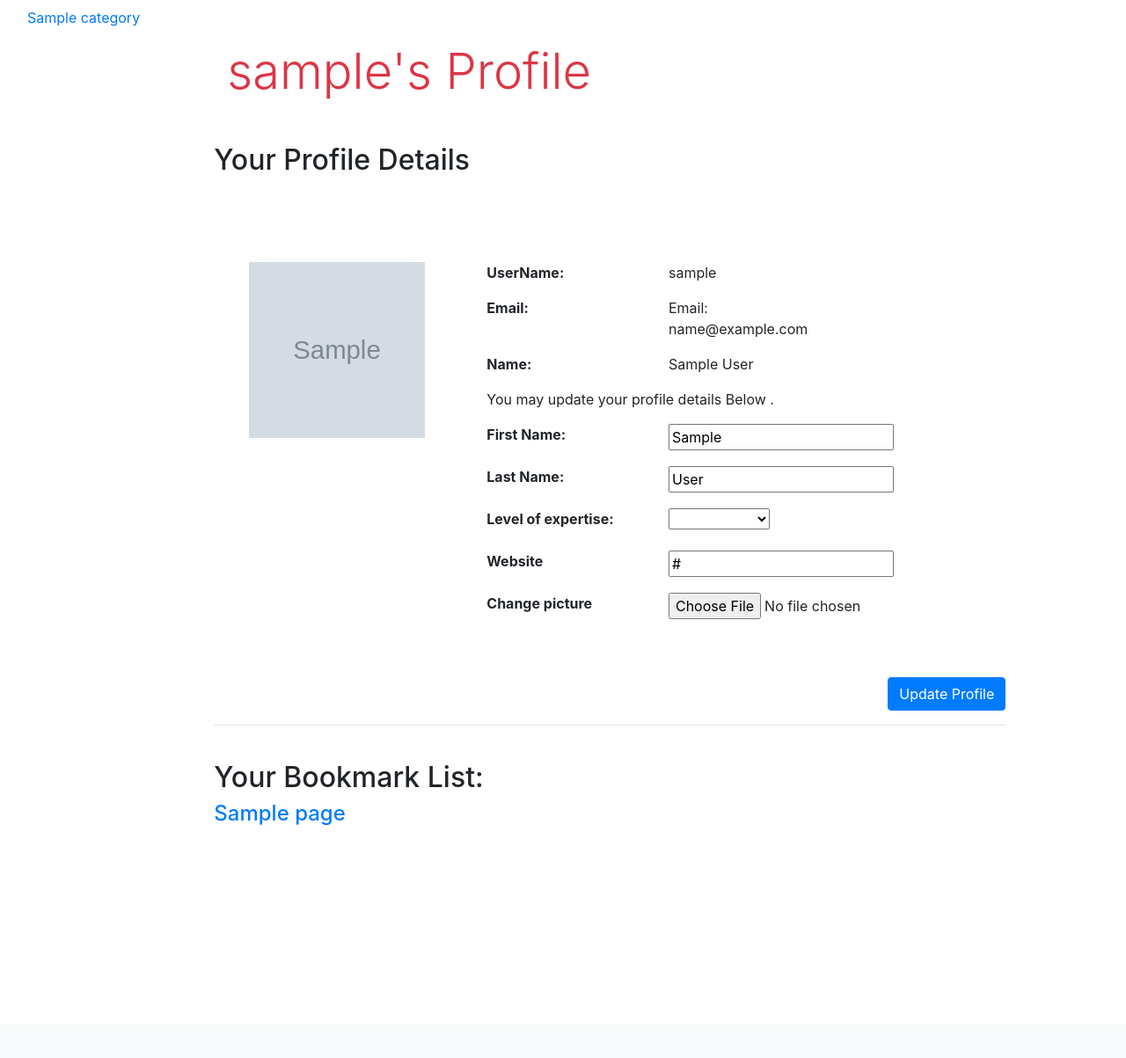
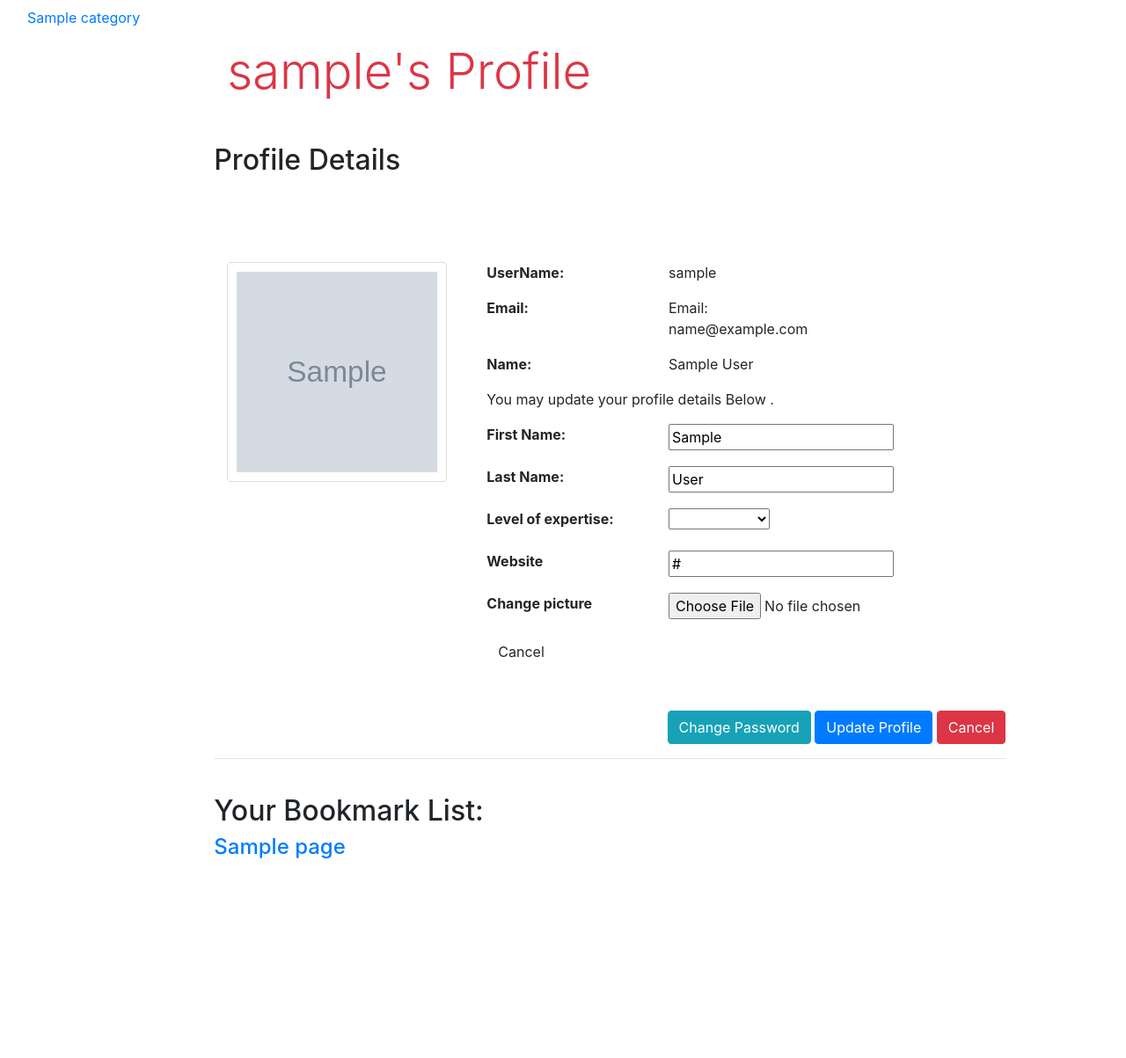
Before and after one commit to danielyipyip/ITECH_project, a Django app: a page that uses templates/rango/userprofile.html in a window 1280 px wide. Shown: the part 118-1321 px from the top of the page at 88% size. Before the commit the page ends 1056 px from the top, so only its background shows below. Run offline with Django 3.2, Linux system fonts and the light colour scheme; a user stored in the database is signed in; tables that the repository leaves empty hold one stand-in row (values such as "Sample post"); grey boxes marked "Sample" are stand-in pictures; some libraries are stand-ins or nearby versions.

Commit message:
Added Profile Link

```diff
--- a/templates/rango/page.html
+++ b/templates/rango/page.html
@@ -85,7 +85,7 @@
                         No Comments
                     {% else %}
                         {% for comment in comments %}
-                            <Strong>{{ comment.user.username }} - {{ comment.time }} <br/></Strong>
+                            <Strong><a href ="{% url 'rango:profile' comment.user.username%}">{{ comment.user.username }}</a> - {{ comment.time }} <br/></Strong>
                             {{ comment.input }}
 
                             {% if user.is_authenticated %}
--- a/templates/rango/userprofile.html
+++ b/templates/rango/userprofile.html
@@ -12,6 +12,14 @@
     #infoheader {
         font-weight: bold;
     }
+
+    #profileimg{
+        border: 1px solid #ddd;
+        border-radius: 4px;
+        padding: 10px;
+        width: 250px;
+        height: 250px;
+    }
 </style>
 
 <div class="container pt-5">
@@ -24,17 +32,21 @@
 
 <div class="container pt-5">
 
-    <h2>Your Profile Details</h2><br>
+    <h2>Profile Details</h2><br>
     <p style="color: rgba(167, 17, 17, 0.87); font-size:200%">{{ message }} </style> </p>
     <div class="container pt-5"></div>
     <div class="row">
         <div class="col-md-4">
             <div class="text-center">
-                <img src="{{ MEDIA_URL }}{{ user_profile.picture }}" class="avatar img-circle" alt="Profile Picture" width=200 height=200>
+                {% if user_profile.picture %}
+                    <img id = profileimg src="{{ MEDIA_URL }}{{ user_profile.picture }}" alt="Profile Picture" />
+                {% else %}
+                    <img id = profileimg src="{% static 'images/rango.jpg' %}" alt="Default Profile" alt="Profile Picture" />
+                {% endif %}
             </div>
         </div>
 
-
+        {% if selected_user == user %}
         <div class="col-md-8">
             <div class ="row">
                 <div class="col-sm-4">
@@ -61,7 +73,6 @@
                 </div>
             </div>
             <div container pt-5>
-            {% if selected_user == user %}
             <p>You may update your profile details Below .</p>
             <form class="form-horizontal" role="form" method="post" action="." enctype="multipart/form-data">
             {% csrf_token %}
@@ -111,17 +122,50 @@
                 </div>
             </div>
 
+            <div class ="row">
+                <div class="col-sm-4">
+                    <a href="{% url 'rango:index' %}" class="btn" role="button">Cancel</a>
+                </div>
+                <div class="col-sm-4">
+                    <p></p>
+                </div>
+            </div>
+
             <div class="row">
                 <div class="pt-5 col-sm-12 col-md-12 col-xs-12">
                     <div class="float-right">
+                        <a href="{% url 'auth_password_change' %}" class="btn btn-info" role="button">Change Password</a>
                         <button class="btn btn-primary" type="submit">Update Profile</button>
+                        </form>
+                        <a href="{% url 'rango:index' %}" class="btn btn-danger" role="button">Cancel</a>
                     </div>
                 </div>
             </div>
 
+            {% else %}
+
+        <div class="col-md-8">
 
 
-            {% else %}
+                <div class ="row">
+                    <div class="col-sm-4">
+                        <p id = "infoheader">Name</p>
+                    </div>
+                    <div class="col-sm-4">
+                        <p>{{ user_profile.first_name }}    {{ user_profile.last_name }}</p>
+                    </div>
+                </div>
+
+                <div class ="row">
+                    <div class="col-sm-4">
+                        <p id = "infoheader">Email</p>
+                </div>
+                    <div class="col-sm-4">
+                        <p>{{ user.email }}</p>
+                    </div>
+                </div>
+
+
                 <div class ="row">
                     <div class="col-sm-4">
                         <p id = "infoheader">Level of expertise:</p>
@@ -133,7 +177,7 @@
 
                 <div class ="row">
                     <div class="col-sm-4">
-                    <p id = "infoheader">Your website:</p>
+                        <p id = "infoheader">Website:</p>
                     </div>
                      <div class="col-sm-4">
                         <p>{{ user_profile.website }}</p>
@@ -145,6 +189,7 @@
     </div>
 </div>
 
+{% if selected_user == user %}
 
     <hr/>
     <br/>
@@ -161,6 +206,7 @@
             <p>No page in bookmark list.</p>
         {% endfor %}
     </div>
+{% endif %}
 </div>
 
 
```
Lines whose indentation alone changed are shown as unchanged.
